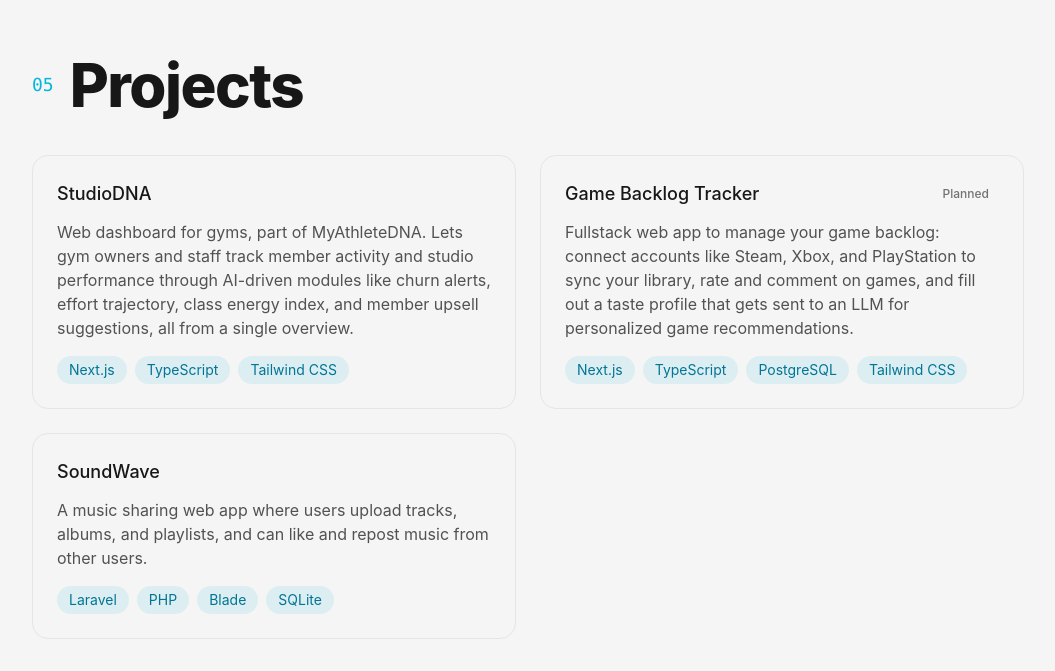
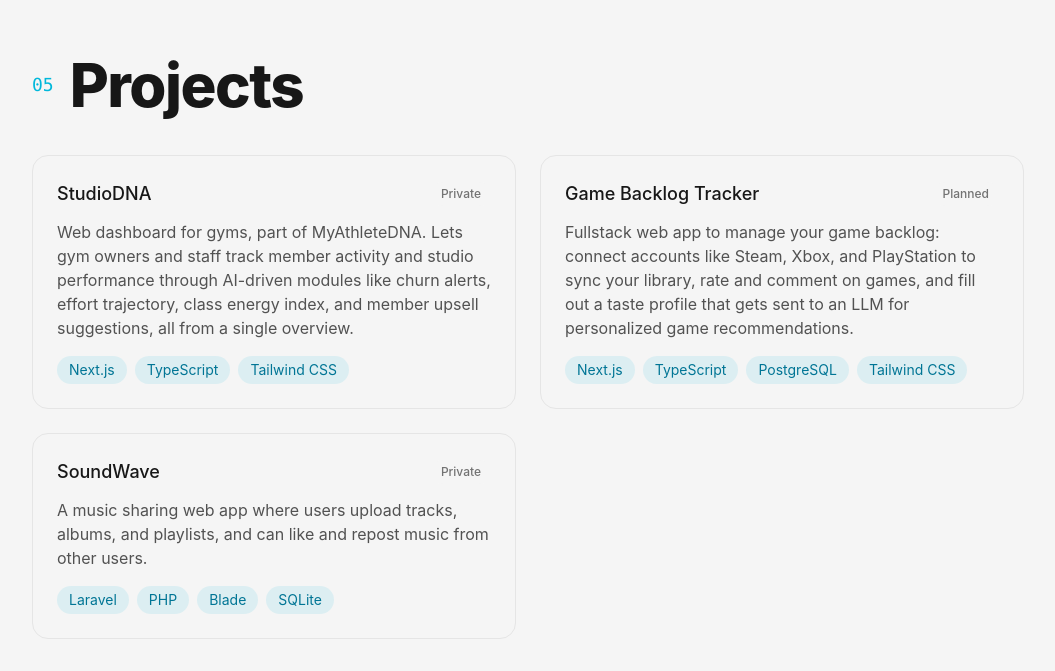
Before and after one commit to fabri-platero/portfolio-frontend, a React (Vite) app: page / in a window 1280 px wide. Shown: the part 4053-4724 px from the top of the page, without its empty margins (112-1167 px from the left). Built offline with nearby package versions, Linux system fonts and the light colour scheme.

Commit message:
mark private projects instead of dead links

```diff
--- a/src/Components/Projects.jsx
+++ b/src/Components/Projects.jsx
@@ -1,16 +1,15 @@
 import Section from './Section';
 
-// TODO: reemplazá estos datos de ejemplo por tus proyectos reales
 const projects = [
   {
     title: 'StudioDNA',
+    status: 'Private',
     description:
       'Web dashboard for gyms, part of MyAthleteDNA. Lets gym owners and staff track member ' +
       'activity and studio performance through AI-driven modules like churn alerts, effort ' +
       'trajectory, class energy index, and member upsell suggestions, all from a single ' +
       'overview.',
     tags: ['Next.js', 'TypeScript', 'Tailwind CSS'],
-    link: '#',
   },
   {
     title: 'Game Backlog Tracker',
@@ -20,15 +19,14 @@
       'PlayStation to sync your library, rate and comment on games, and fill out a taste ' +
       'profile that gets sent to an LLM for personalized game recommendations.',
     tags: ['Next.js', 'TypeScript', 'PostgreSQL', 'Tailwind CSS'],
-    link: '#',
   },
   {
     title: 'SoundWave',
+    status: 'Private',
     description:
       'A music sharing web app where users upload tracks, albums, and playlists, and can ' +
       'like and repost music from other users.',
     tags: ['Laravel', 'PHP', 'Blade', 'SQLite'],
-    link: '#',
   },
 ];
 
@@ -37,18 +35,18 @@
     <Section id="projects" number="05" title="Projects">
       <div className="grid gap-6 sm:grid-cols-2">
         {projects.map((project) => {
-          const isPlanned = Boolean(project.status);
-          const Wrapper = isPlanned ? 'div' : 'a';
+          const hasStatus = Boolean(project.status);
+          const Wrapper = hasStatus ? 'div' : 'a';
 
           return (
             <Wrapper
               key={project.title}
-              {...(!isPlanned && { href: project.link })}
+              {...(!hasStatus && { href: project.link })}
               className="flex flex-col gap-3 rounded-2xl border border-neutral-200 p-6 transition-colors hover:border-cyan-400 dark:border-neutral-700 dark:hover:border-cyan-500"
             >
               <div className="flex items-center justify-between gap-2">
                 <h3 className="text-lg font-medium">{project.title}</h3>
-                {isPlanned && (
+                {hasStatus && (
                   <span className="rounded-full bg-neutral-100 px-2.5 py-1 text-xs font-medium text-neutral-500 dark:bg-neutral-800 dark:text-neutral-400">
                     {project.status}
                   </span>
```
